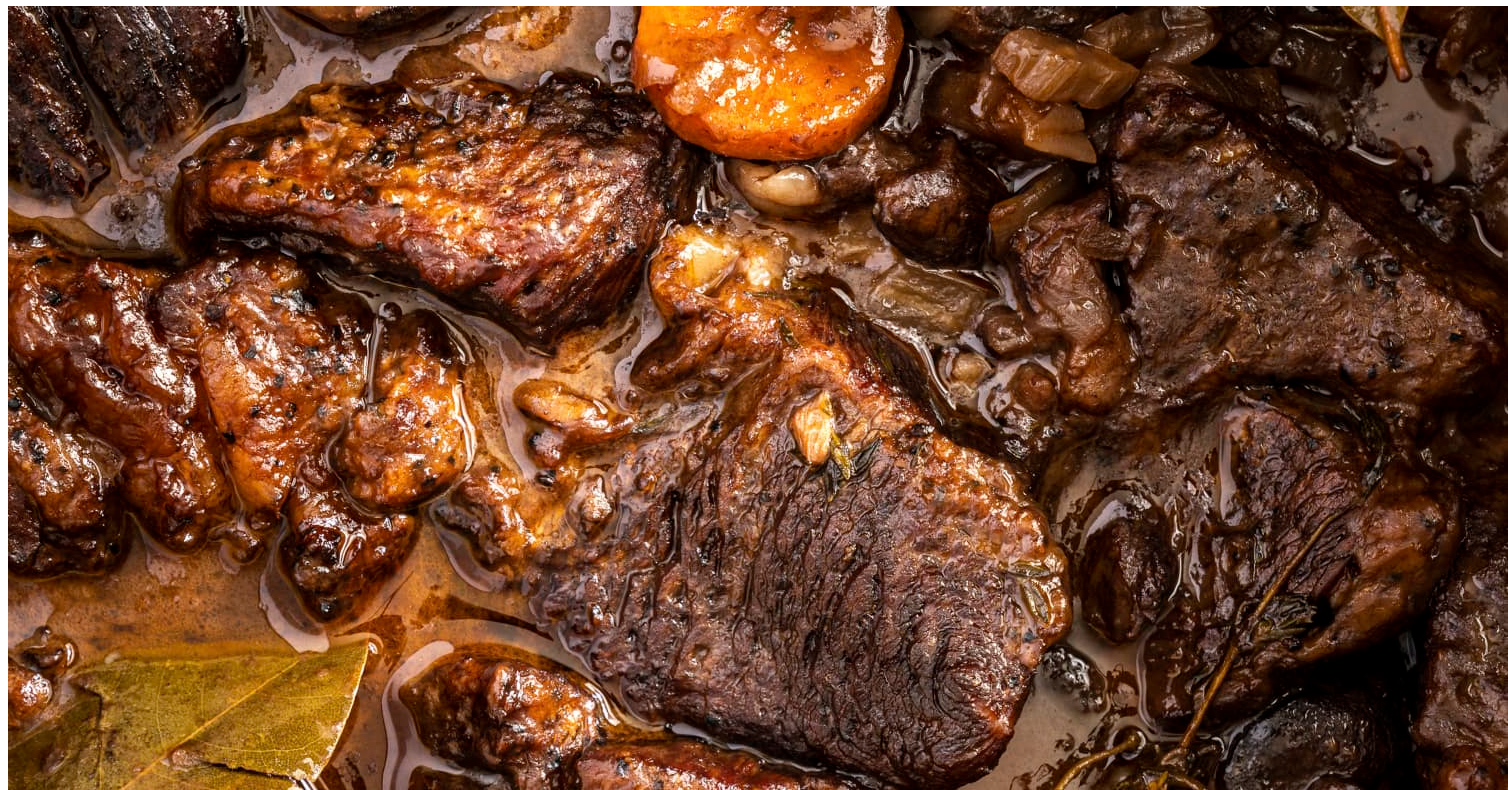
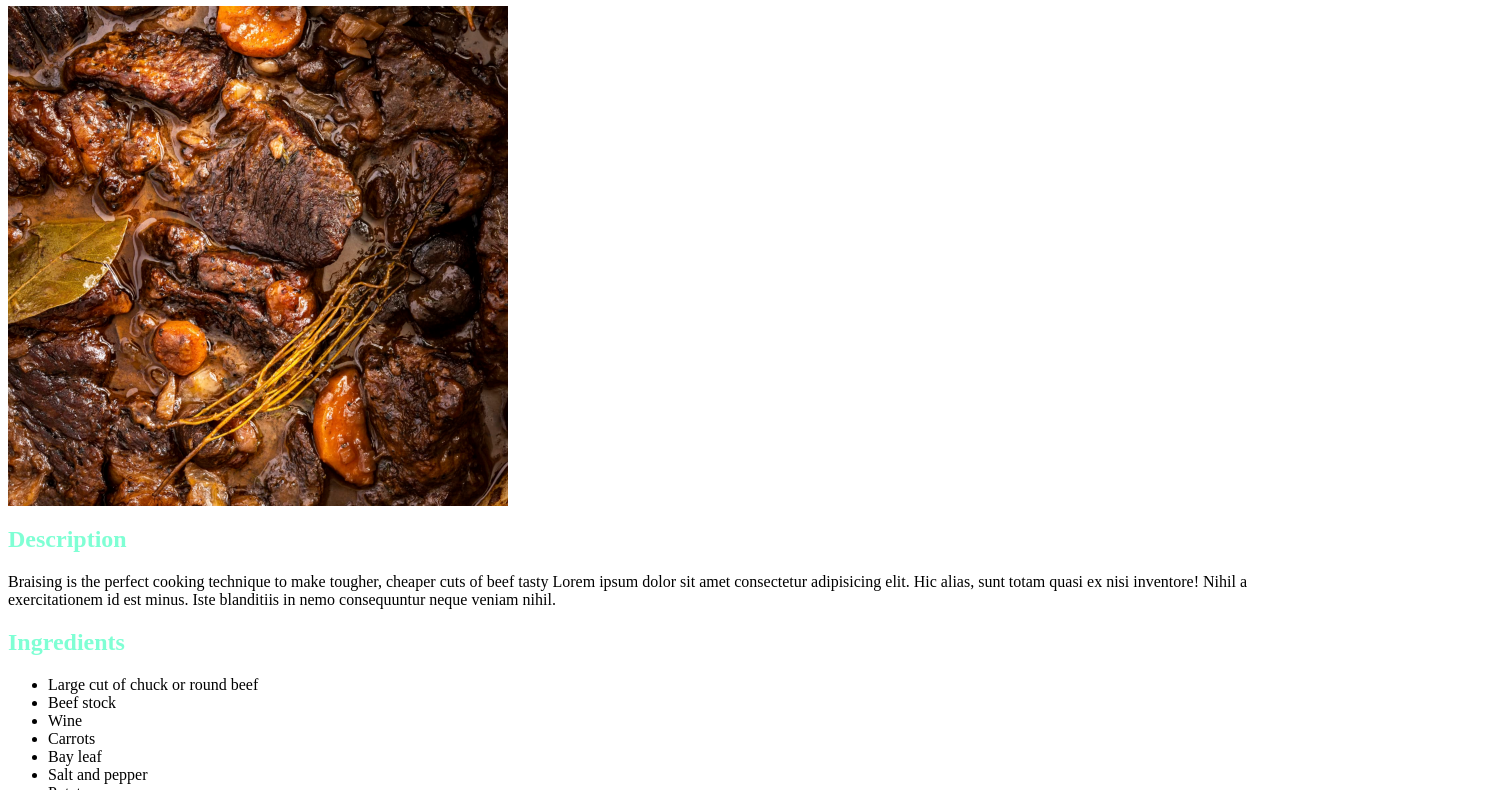
Before and after one commit to jamer9/odin-recipes, a plain HTML site: page recipes/braised_beef.html in a window 1280 px wide. Shown: the part 60-850 px from the top of the page, 1508 px wide, since content can reach past the window. Drawn offline with Linux system fonts and the light colour scheme.

Commit message:
Add image style and link style in recepie pages

```diff
--- a/recipes/braised_beef.html
+++ b/recipes/braised_beef.html
@@ -1,3 +1,4 @@
+<link rel="stylesheet" href="../style.css">
 <h1>Braised Beef</h1>
 <img src="../images/beef.jpeg" alt="close up braised beef">
 <h2>Description</h2>
--- a/style.css
+++ b/style.css
@@ -10,3 +10,7 @@ li {
 h2 {
     color: aquamarine;
 }
+img {
+    width: 500px;
+    height: auto;
+}
```
Also changed, not shown: recipes/mashed_potatos.html (+1 -0 lines), recipes/scrambled_eggs.html (+1 -0 lines), recipes/sushi.html (+1 -0 lines).
